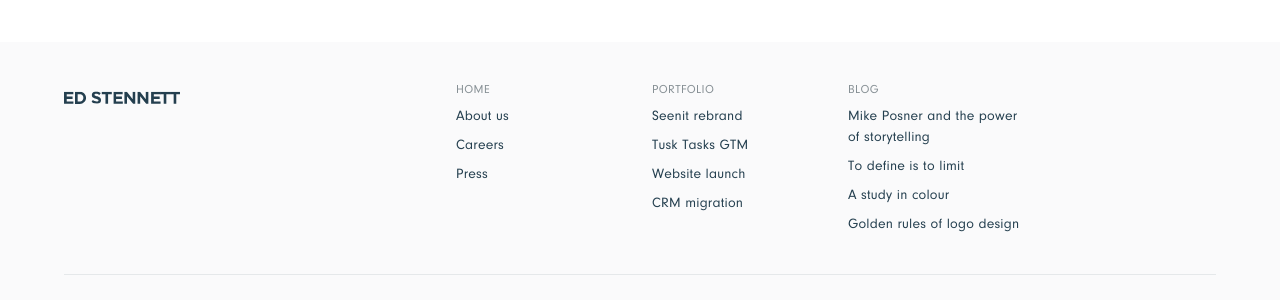
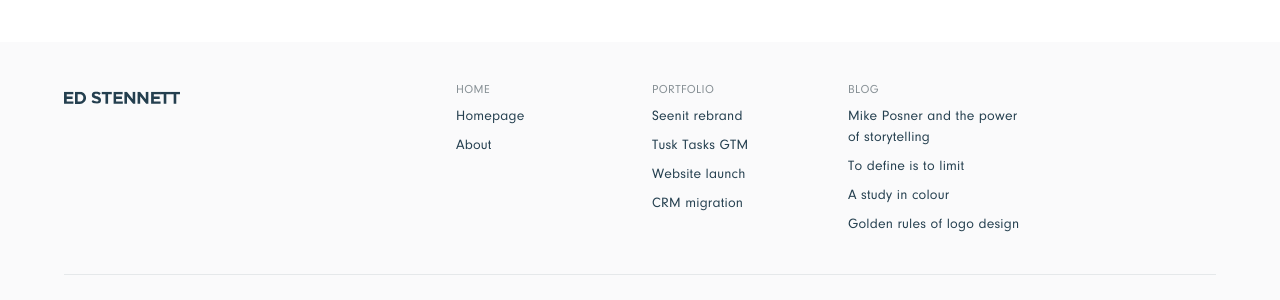
Before and after one commit to edstennettackee/edstennett, a Jekyll site: the page built from index.html, in a window 1280 px wide and 900 px high, scrolled down 4512 px. Shown: the part 556-856 px from the top of the window. Built offline with Jekyll 4.4.1, drawn with Linux system fonts in a browser that asks for light colours.

Commit message:
Updated '_data/navigation.yml' via CloudCannon

```diff
--- a/_data/navigation.yml
+++ b/_data/navigation.yml
@@ -58,14 +58,11 @@ header_cta:
 footer_nav:
   - heading: Home
     links:
-      - label: About us
-        url: /about-us
+      - label: Homepage
+        url: /
         new_tab: false
-      - label: Careers
-        url: /jobs
-        new_tab: false
-      - label: Press
-        url: /press
+      - label: About
+        url: /#about
         new_tab: false
   - heading: Portfolio
     links:
```
